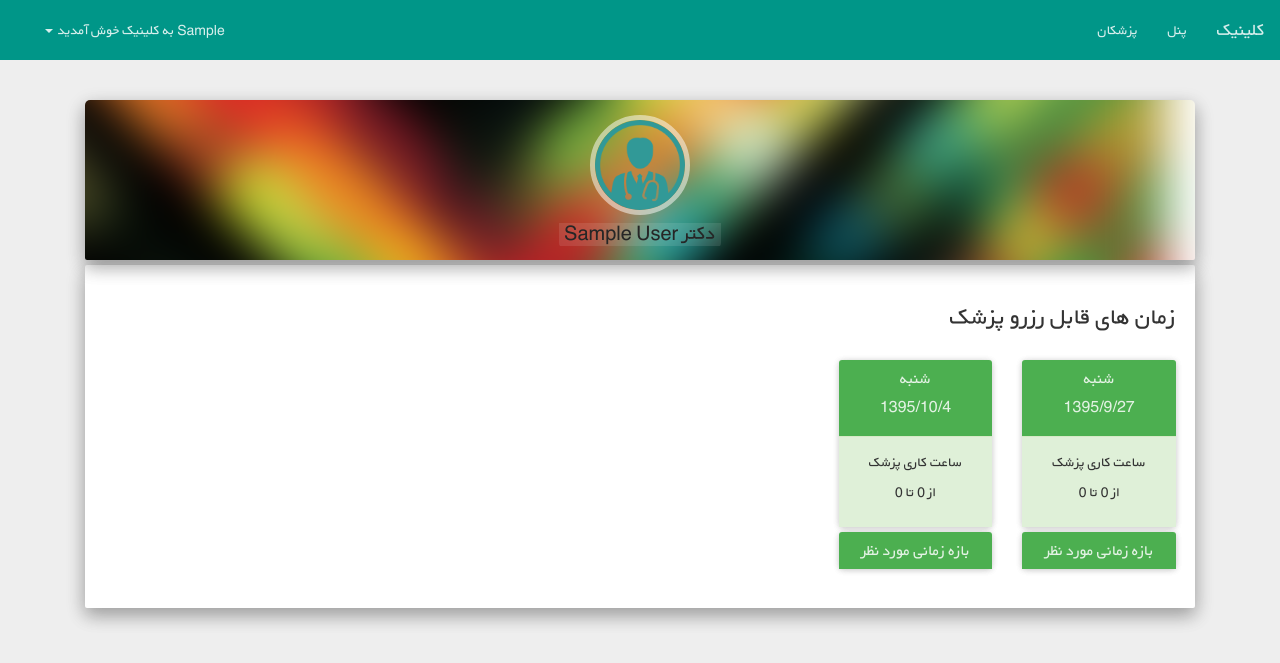
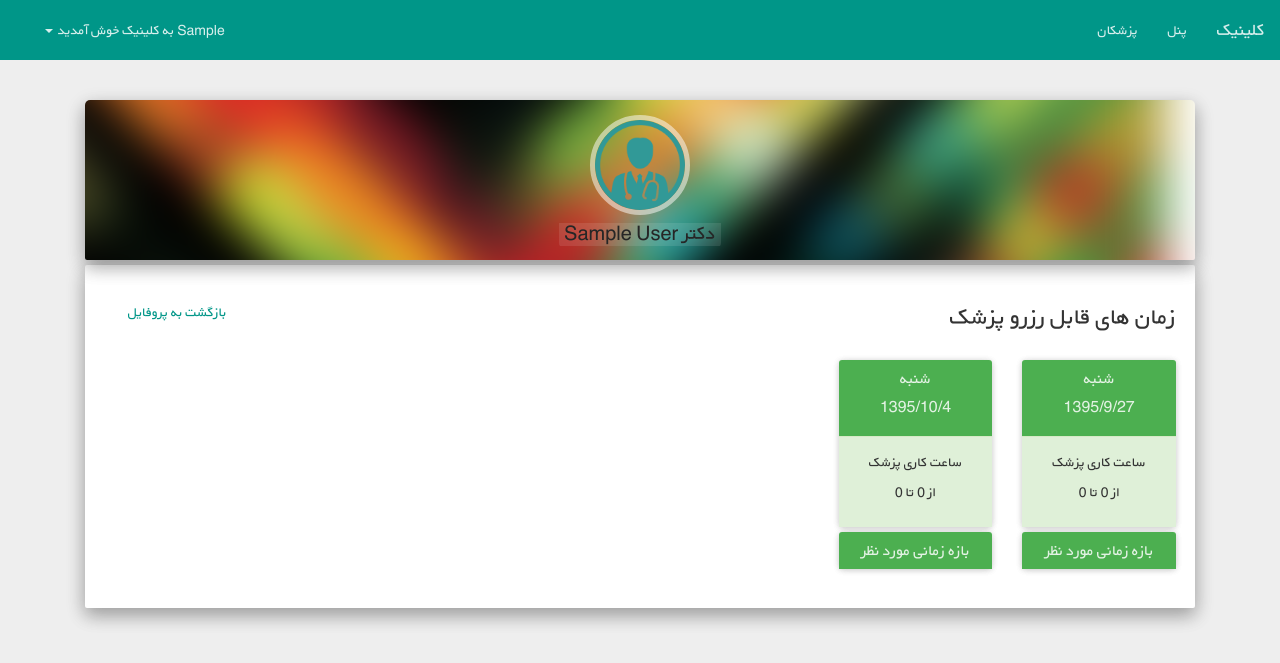
Before and after one commit to hosseinvand/Clinic, a Django app: page /reservation/1 in a window 1280 px wide. Shown: the top 663 px of the page. Run offline with Django 3.2, Linux system fonts and the light colour scheme; a user stored in the database is signed in; tables that the repository leaves empty hold one stand-in row (values such as "Sample post"); some libraries are stand-ins or nearby versions.

Commit message:
ui bug fixes

```diff
--- a/reservation/templates/doctor_profile.html
+++ b/reservation/templates/doctor_profile.html
@@ -85,7 +85,7 @@
                             <dd>{{ doctor.office.telegram}}</dd>
 
                             <dt class="text-primary"></dt>
-                            <h1 class="text-danger"> نمایش محل مطب روی نقشه </h1>
+{#                            <h1 class="text-danger"> نمایش محل مطب روی نقشه </h1>#}
                             <dd></dd>
 
                             <dt class="text-primary"></dt>
--- a/reservation/templates/reservation.html
+++ b/reservation/templates/reservation.html
@@ -30,7 +30,16 @@
             <div class="tab-pane fade in" id="tab3">
 
                 {% if doctor.office != None and doctor.office.get_available_days != None %}
-                    <h3>زمان های قابل رزرو پزشک</h3>
+                    <div class="row">
+                        <div class="col-md-10">
+                            <h3>زمان های قابل رزرو پزشک</h3>
+
+                        </div>
+                        <div class="col-md-2">
+                            <a href="{% url "doctorProfile" doctor.pk %}" class="btn btn-primary">بازگشت به پروفایل</a>
+
+                        </div>
+                    </div>
                     <br>
                     {% include "reserve.html" %}
                 {% else %}
```
